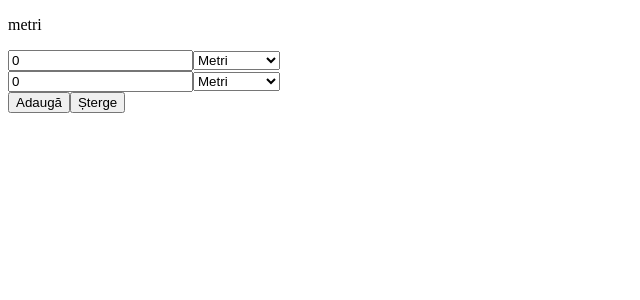
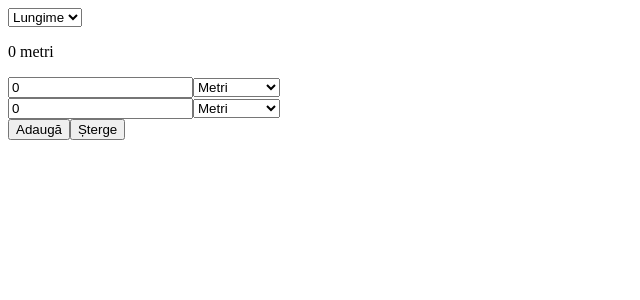
Before and after one commit to IvanVlad1997/Conversion-App, an Angular app: page / in a window 1280 px wide. Shown: the top 300 px of the page, without its empty margins (0-640 px from the left). Built offline with nearby package versions, Linux system fonts and the light colour scheme.

Commit message:
Add TIME

```diff
--- a/src/app/conv/conv.component.html
+++ b/src/app/conv/conv.component.html
@@ -1,12 +1,20 @@
+
+<select [(ngModel)]= "chose"
+    (change)="changeSelect()">
+    <option disabled>Alege</option>
+    <option value="LUNGIME">Lungime</option>
+    <option value="TIMP">Timp</option>
+</select>
 
 
-<p>{{valoareaInPlus}} metri</p>
 
 
-    <div  *ngFor="let loop3 of counter(lungime) ;let i= index" >
-        <input  type="number" [(ngModel)]="numbers[i]"
+   <div *ngIf="chose ==='LUNGIME'">
+    <p>{{this.choseUnit.valoareInPlus}} metri</p>
+    <div *ngFor="let loop3 of counter(this.choseUnit.lungime) ;let i= index" >
+        <input  type="number" [(ngModel)]="this.choseUnit.numbers[i]"
         (ngModelChange)="transform(i)">
-        <select [(ngModel)] ="units[i]"
+        <select [(ngModel)] ="this.choseUnit.units[i]"
         (ngModelChange)="transform(i)">
             <option value="mm">Milimetri</option>
             <option value="cm">Centimetri</option>
@@ -16,9 +24,26 @@
             <option value="hm">Hectometri</option>
             <option value="km">Kilometri</option>
         </select>
-
+    </div>
+    <button (click) ="saadaug() ">Adaugă</button>
+    <button (click) ="sasterg() ">Șterge</button>
     </div>
 
+    <div *ngIf="chose ==='TIMP'">
+        <p>{{this.choseUnit.valoareInPlus}} sec</p>
+        <div *ngFor="let loop3 of counter(this.choseUnit.lungime) ;let i= index" >
+            <input  type="number" [(ngModel)]="this.choseUnit.numbers[i]"
+            (ngModelChange)="transform(i)">
+            <select [(ngModel)] ="this.choseUnit.units[i]"
+            (ngModelChange)="transform(i)">
+                <option value="us">Microsecunde</option>
+                <option value="ms">Milisecunde</option>
+                <option value="s">Secunde</option>
+                <option value="m">Minute</option>
+                <option value="h">Ore</option>
 
-    <button (click) ="saadaug() ">Adaugă</button>
-    <button (click) ="sasterg() ">Șterge</button>
+            </select>
+        </div>
+        <button (click) ="saadaug() ">Adaugă</button>
+        <button (click) ="sasterg() ">Șterge</button>
+        </div>
--- a/src/app/conv/conv.component.ts
+++ b/src/app/conv/conv.component.ts
@@ -1,6 +1,6 @@
 import {  Component, OnInit } from '@angular/core';
-import { LUNGIME } from '../shared/vectors'
-
+import { LUNGIME , TIMP} from '../shared/vectors'
+import {Vector} from '../shared/vector'
 
 
 @Component({
@@ -11,52 +11,68 @@ import { LUNGIME } from '../shared/vectors'
 export class ConvComponent implements OnInit {
 
   constructor() {  }
+  chose: string ="LUNGIME";
+
+  choseUnit : Vector =LUNGIME;
+
+  counter = Array;
 
 
-  units: string[] = ['m','m']
-  numbers: number[]=[0,0];
-  counter = Array;
-  lungime =  this.numbers.length;
 
 
-  valoareaInPlus: number;
 
 
   ngOnInit(): void {
 
 }
 
+changeSelect() {
+  switch (this.chose) {
+    case 'LUNGIME' :{
+      this.choseUnit  =LUNGIME;
+      break;
+    }
+    case 'TIMP' : {
+      this.choseUnit = TIMP;
+      break;
+    }
+    default: {
+      this.choseUnit = LUNGIME;
+    }
+
+  }
+}
 
   transform(s) {
-
-    for(let i of LUNGIME.setUnitati)
-          if (i===this.units[s])
+   console.log(this.choseUnit)
+    for(let i of this.choseUnit.setUnitati)
+          if (i===this.choseUnit.units[s])
 
 
          {
          //TRANSFORMARE IN METRI
 
-          let index = LUNGIME.setUnitati.indexOf(i);
-          let ValueDin = LUNGIME.setValoriDinUnitate[index]
-          this.valoareaInPlus = this.numbers[s] * ValueDin
+          let index = this.choseUnit.setUnitati.indexOf(i);
+          let ValueDin = this.choseUnit.setValoriDinUnitate[index]
+          this.choseUnit.valoareInPlus = this.choseUnit.numbers[s] * ValueDin
 
 
 
           //TRANSFORMARE DIN METRI
 
-          for (let k in this.units)
+          for (let k in this.choseUnit.units)
             if (s !== k)
-               for (let j of LUNGIME.setUnitati)
-                 if(j===this.units[k])
+               for (let j of this.choseUnit.setUnitati)
+                 if(j===this.choseUnit.units[k])
                   {
-                  let index1 = LUNGIME.setUnitati.indexOf(j)
-                  let ValueIn = LUNGIME.setValoriInUnitate[index1]
-                  this.numbers[k] = ValueIn * this.valoareaInPlus}
+                  let index1 = this.choseUnit.setUnitati.indexOf(j)
+                  let ValueIn = this.choseUnit.setValoriInUnitate[index1]
+                  this.choseUnit.numbers[k] = ValueIn * this.choseUnit.valoareInPlus}
 
                   }
-                  console.log(LUNGIME)
-                  console.log(this.units)
-                  console.log(this.numbers)
+                  console.log(this.choseUnit)
+                  console.log(this.choseUnit.units)
+                  console.log(this.choseUnit.numbers)
 
 
 
@@ -65,27 +81,28 @@ export class ConvComponent implements OnInit {
 
    saadaug() {
 
-    this.numbers.push(this.valoareaInPlus)
-    this.units.push('m')
+
+    this.choseUnit.numbers.push(this.choseUnit.valoareInPlus)
+    this.choseUnit.units.push(this.choseUnit.principal)
 
 
-   this.lungime =  this.numbers.length;
+   this.choseUnit.lungime =  this.choseUnit.numbers.length;
 
-  //  localStorage.setItem(`this.numbers`, JSON.stringify(this.numbers));
-  //  localStorage.setItem(`this.units`, JSON.stringify(this.units));
+  //  localStorage.setItem(`this.choseUnit.numbers`, JSON.stringify(this.choseUnit.numbers));
+  //  localStorage.setItem(`this.choseUnit.units`, JSON.stringify(this.choseUnit.units));
 
 
-    // this.numbers.push(23)
-    // setTimeout(() => {return this.numbers });
+    // this.choseUnit.numbers.push(23)
+    // setTimeout(() => {return this.choseUnit.numbers });
   }
 
 
  sasterg() {
-  this.numbers.pop()
-  this.units.pop()
+  this.choseUnit.numbers.pop()
+  this.choseUnit.units.pop()
 
 
- this.lungime =  this.numbers.length;
+ this.choseUnit.lungime =  this.choseUnit.numbers.length;
  }
 
 
--- a/src/app/shared/vector.ts
+++ b/src/app/shared/vector.ts
@@ -2,4 +2,9 @@ export class Vector {
     setUnitati: string[];
     setValoriInUnitate: number[];
     setValoriDinUnitate: number[];
+    principal: string;
+    valoareInPlus: number;
+    units: string[] = ['', '']
+    numbers: number[]=[0,0];
+    lungime: number;
 }
--- a/src/app/shared/vectors.ts
+++ b/src/app/shared/vectors.ts
@@ -4,4 +4,20 @@ export const LUNGIME: Vector = {
     setUnitati: ['mm', 'cm','dm', 'm','dec','hm','km'],
     setValoriDinUnitate: [0.001, 0.01, 0.1, 1, 10, 100, 1000],
     setValoriInUnitate: [1000, 100, 10, 1, 0.1, 0.01, 0.001],
+    principal: 'm',
+    valoareInPlus: 0,
+    units: ['m', 'm'],
+    numbers: [0, 0],
+    lungime: 2
 }
+
+export const TIMP: Vector = {
+    setUnitati: ['us', 'ms','s', 'm','h'],
+    setValoriDinUnitate: [0.00001, 0.001, 1, 60, 3600],
+    setValoriInUnitate: [100000, 1000, 1, 0.016666666666667, 0.00027777777777778],
+    principal: 's',
+    valoareInPlus: 0,
+    units: ['s', 's'],
+    numbers: [0, 0],
+    lungime: 2
+}
```
